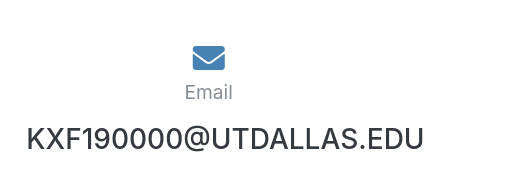
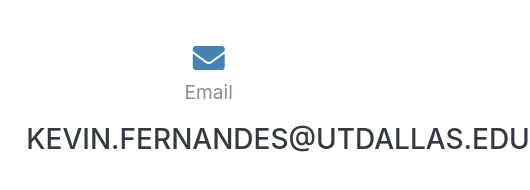
Before and after one commit to kevinkrzys/kevinfernandes.com, a website with bundled scripts: page index.html in a window 1280 px wide. Shown: the part 5183-5373 px from the top of the page, 826-1356 px from the left, 530 px wide, since content can reach past the window. Built offline with nearby package versions, Linux system fonts and the light colour scheme; files whose address does not match are found by name; a web font is replaced by a local one.

Commit message:
email changes

```diff
--- a/index.html
+++ b/index.html
@@ -792,13 +792,13 @@
                 </a>
             </div>
             <div class="col-lg-4 col-md-4 text-center mb-4">
-              <a href="mailto:kxf190000@utdallas.edu">
+              <a href="mailto:Kevin.Fernandes@utdallas.edu">
                 <i class="fa fa-envelope"></i>
                 <p>
                   Email
                 </p>
                 <h3>
-                  kxf190000@utdallas.edu
+                  Kevin.Fernandes@utdallas.edu
                 </h3>
               </a>
             </div>
```
